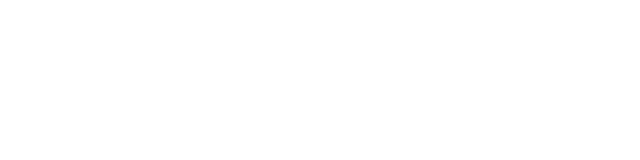
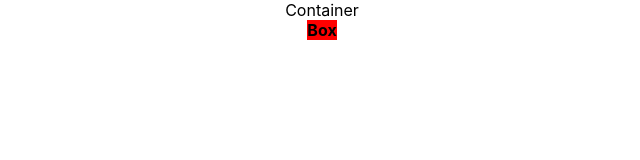
Before and after one commit to karthikeyanpa12/sample-react-app, a React (Create React App) app: page /sampleStyle in a window 1280 px wide. Before the commit this address had no page. Shown: the top 160 px of the page, without its empty margins (318-958 px from the left). Built offline with nearby package versions, Linux system fonts and the light colour scheme.

Commit message:
styled updated

```diff
--- a/src/App.js
+++ b/src/App.js
@@ -8,6 +8,7 @@ import { BrowserRouter as Router, Routes, Route } from "react-router-dom";
 import Login from "./Login";
 import LoginRef from "./LoginRef";
 import Parent from "./InverseFlow";
+import SampleStyle from "./SampleStyle";
 
 function App() {
   return (
@@ -21,6 +22,7 @@ function App() {
           <Route path="/login" element={<Login />} />
           <Route path="/loginRef" element={<LoginRef />} />
           <Route path="/parent" element={<Parent />} />
+          <Route path="/sampleStyle" element={<SampleStyle />} />
          </Routes>
       </Router>
     </div>
--- a/src/Details.js
+++ b/src/Details.js
@@ -1,9 +1,14 @@
 import React from "react";
-import { useParams } from "react-router-dom";
+import { useParams, Link } from "react-router-dom";
 
 function Details() {
   let params = useParams();
-  return <div>detail {params?.id}</div>;
+  return (
+    <div>
+      <Link to="/">Back</Link>
+      detail {params?.id}
+    </div>
+  );
 }
 
 export default Details;
--- a/src/InverseFlow.js
+++ b/src/InverseFlow.js
@@ -1,6 +1,4 @@
 import { useState } from "react";
-
-const data = { a: 1, b: 2, c: 3 };
 
 const Parent = () => {
   const [value, setValue] = useState();
@@ -8,7 +6,7 @@ const Parent = () => {
   return (
     <div>
       <InputComponent onChange={(e) => setValue(e.target.value)} />
-      <Child value={data[value]} ></Child>
+      <Child value={value} ></Child>
     </div>
   );
 };
--- a/src/Login.js
+++ b/src/Login.js
@@ -1,5 +1,6 @@
 import React, { useState } from "react";
 import { useNavigate } from "react-router-dom";
+import SampleRender from "./SampleRender";
 
 const Login = () => {
   const [username, setUserName] = useState();
@@ -18,6 +19,7 @@ const Login = () => {
     <div className="login-wrapper">
       <h1>Please Log In</h1>
       <form onSubmit={handleSubmit}>
+        <SampleRender />
         <label>
           <p>Username</p>
           <input type="text" onChange={(e) => setUserName(e.target.value)} />
--- /dev/null
+++ b/src/SampleRender.js
@@ -0,0 +1,8 @@
+import { memo } from "react";
+
+const SampleRender = () => {
+  console.log("SampleRender");
+  return "SampleRender";
+};
+
+export default memo(SampleRender);
--- /dev/null
+++ b/src/SampleStyle.js
@@ -0,0 +1,12 @@
+import styles from "./SampleStyle.module.css";
+
+const SampleStyle = () => {
+  return (
+    <div className={styles.container}>
+      Container
+      <div style={{ backgroundColor: "red", fontWeight:'bold' }}>Box</div>
+    </div>
+  );
+};
+
+export default SampleStyle;
--- /dev/null
+++ b/src/SampleStyle.module.css
@@ -0,0 +1,8 @@
+.container {
+  width: 100%;
+  height: 100%;
+  display: flex;
+  flex-direction: column;
+  justify-content: center;
+  align-items: center;
+}
```
